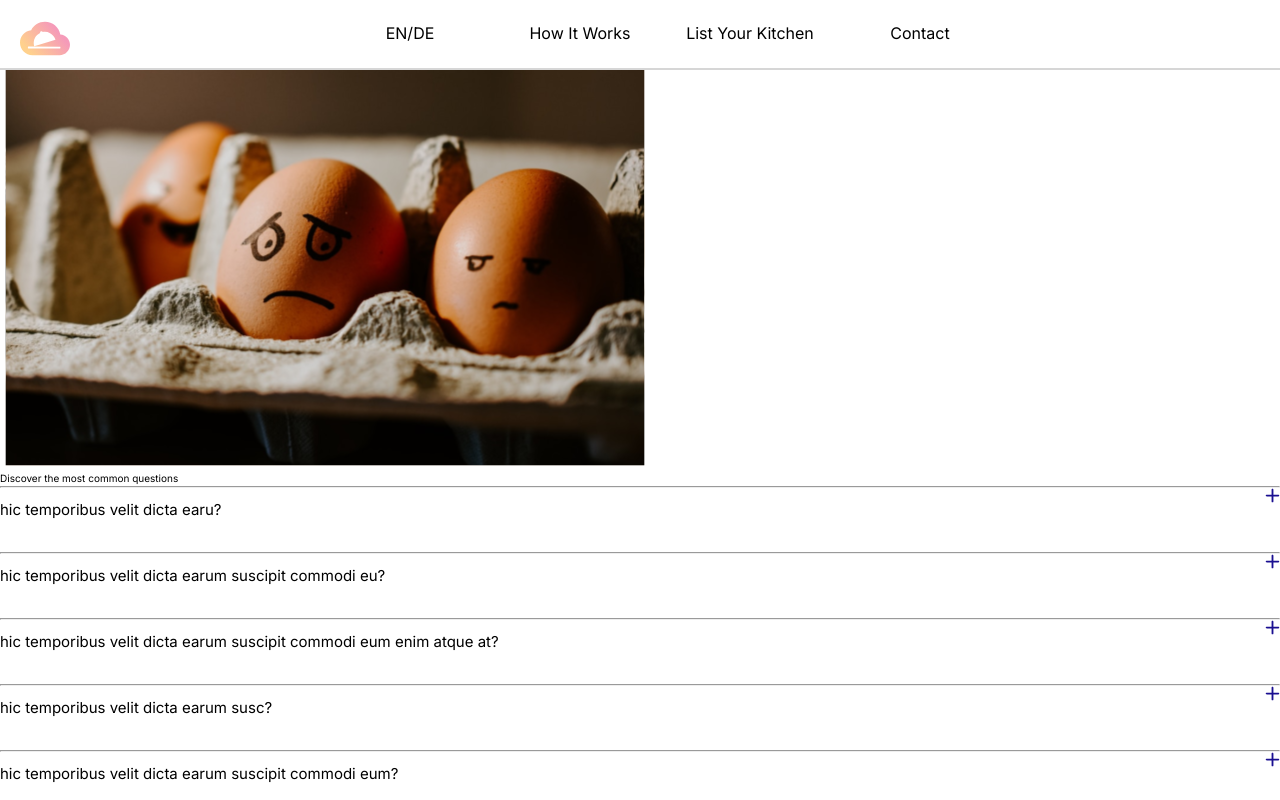
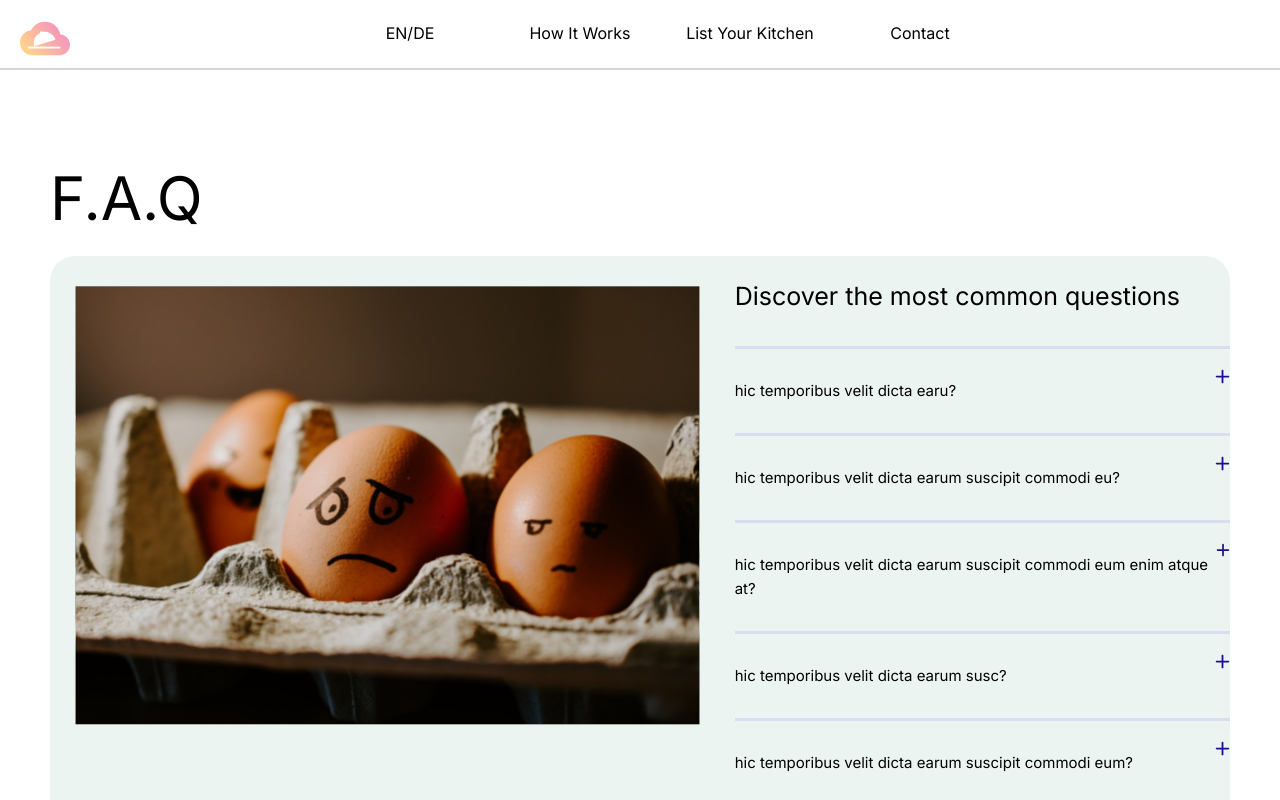
Before and after one commit to FoodleBerlin/foodle, a Next.js app: page /faq in a window 1280 px wide. Shown: the top 800 px of the page. Built offline with nearby package versions, Linux system fonts and the light colour scheme.

Commit message:
style: changes in the structure and the names

```diff
--- a/pages/faq/Faq.module.scss
+++ b/pages/faq/Faq.module.scss
@@ -1,7 +1,7 @@
 @use '../../styles/base/colors';
 
 
-.main {
+.faq {
     display: flex;
     flex-direction: column;
 
@@ -22,7 +22,9 @@
         align-self: flex-start;
     }
 
-    &__box{
+}
+
+.faqWrapper{
 
     display: flex ;
     align-items: center flex-start ;
@@ -36,7 +38,7 @@
 
     background-color: colors.$color-light-mint ;
 
-        &__img{
+    &__imgWrapper{
         margin-top: 3rem;
         margin-left: 2rem;
     }
@@ -65,5 +67,3 @@
     }
 
 }
-
-}
```
Lines whose indentation alone changed are shown as unchanged.
